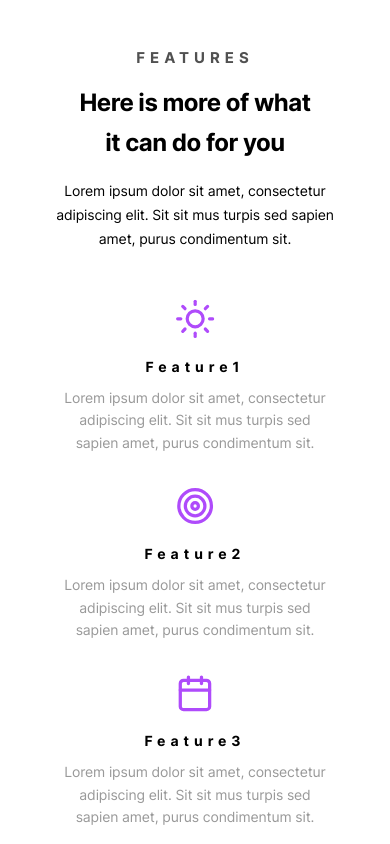
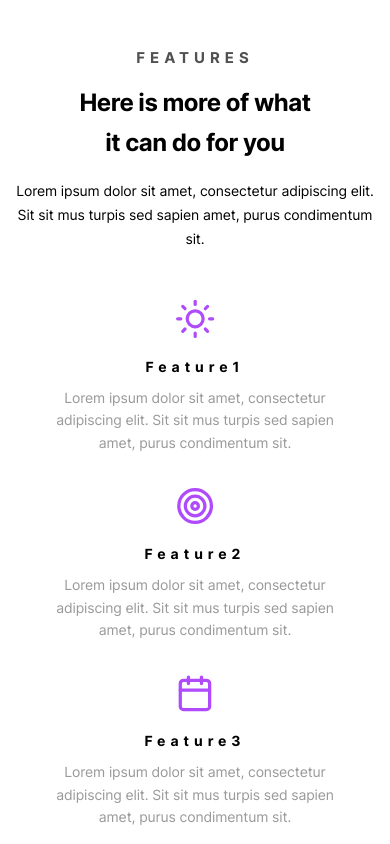
Before and after one commit to aanish101/demo, a React (Create React App) app: page / in a window 390 px wide. Shown: the top 844 px of the page. Built offline with nearby package versions, Linux system fonts and the light colour scheme.

Commit message:
padding fix

```diff
--- a/src/App.css
+++ b/src/App.css
@@ -32,6 +32,11 @@
 }
 .p-6 {
   padding: 3rem;
+}
+@media screen and (max-width: 600px) {
+  .p-md-3 {
+    padding: 3rem 1rem !important;
+  }
 }
 .p-5 {
   padding: 2rem;
@@ -98,7 +103,7 @@
   font-size: 14px;
   line-height: 160%;
   letter-spacing: -0.01em;
-
+  padding: 0 20px;
   color: #999999;
 }
 .btn {
--- a/src/App.js
+++ b/src/App.js
@@ -46,7 +46,7 @@ function App() {
   ];
   return (
     <div className='App'>
-      <div className='container p-6 bold fz-sm ls-39'>
+      <div className='container p-6 bold fz-sm ls-39 p-md-3'>
         <h3 className='text-center mb-3 text-gray'>FEATURES</h3>
         <h1 className='text-center main-heading mb-3'>
           Here is more of what
@@ -60,7 +60,7 @@ function App() {
         <div className='items-grid'>
           {data.map((item) => (
             <div className='item p-3' key={item.id}>
-              <div className='item-icon flex justify-center mb-3'>
+              <div className='item-icon flex justify-center mb-3 '>
                 <img src={item.icon} alt='icon' className='icon' />
               </div>
               <div className='item-text text-center'>
```
